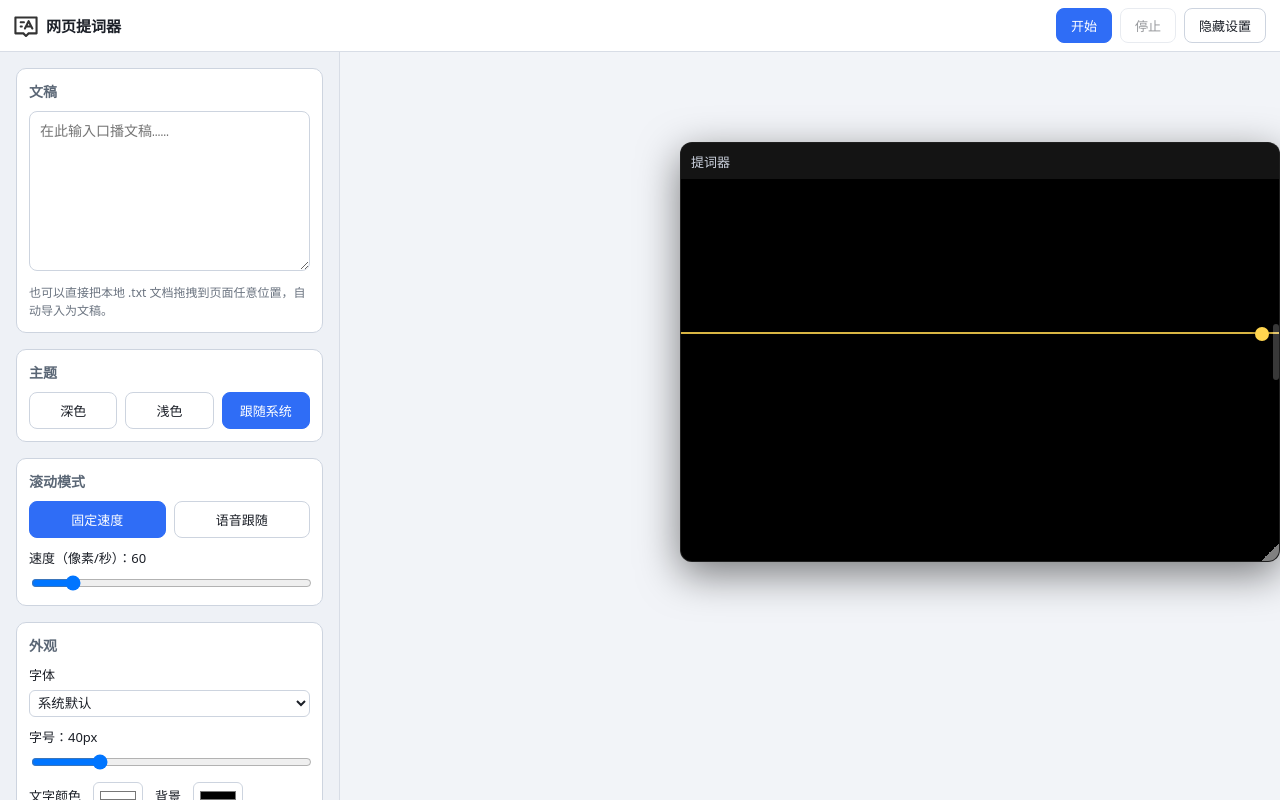
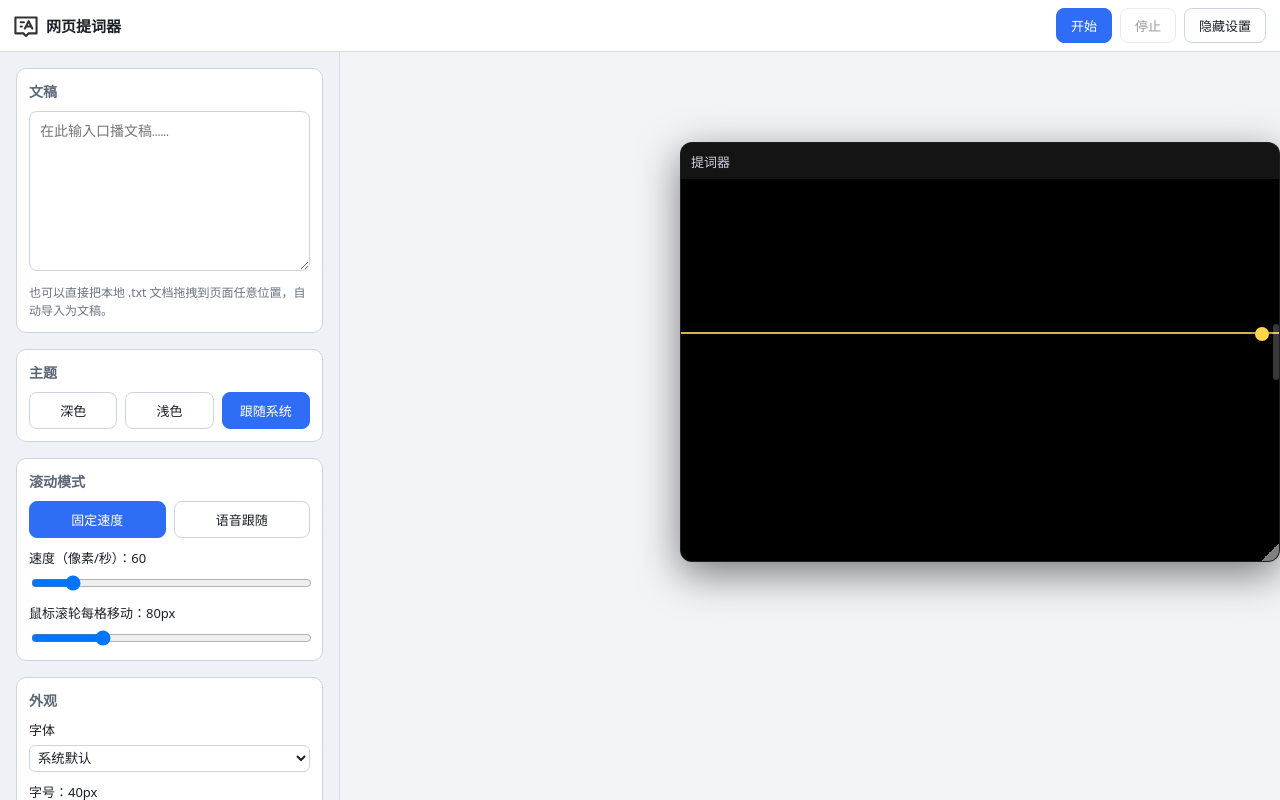
Before and after one commit to zhang-brook/web-teleprompter, a Vue app: page / in a window 1280 px wide. Built offline with nearby package versions, Linux system fonts and the light colour scheme.

Commit message:
feat: 支持在左侧配置鼠标滚轮每格文字移动距离
新增可持久化配置项 wheelStep（默认 80px），在滚动模式分区提供滑块，控制鼠标滚轮每格文字上/下移动的距离，两种滚动模式均生效。

Co-authored-by: CodeBuddy <codebuddy@tencent.com>

```diff
--- a/src/components/ControlPanel.vue
+++ b/src/components/ControlPanel.vue
@@ -113,6 +113,11 @@ function onImportFile(e: Event) {
         语音跟随：说出文稿内容，文字会自动滚到当前读到/说到的位置并居中。<br />
         已自动处理停顿气口与换种表述；可用鼠标滚轮在滚动时上下微调（偏移保持）。
       </p>
+
+      <div class="field">
+        <label>鼠标滚轮每格移动：{{ state.wheelStep }}px</label>
+        <input type="range" min="10" max="300" step="5" v-model.number="state.wheelStep" />
+      </div>
     </section>
 
     <section class="sec">
--- a/src/store.ts
+++ b/src/store.ts
@@ -42,6 +42,9 @@ function makeDefaults() {
 
     // 固定速度（像素/秒）
     speed: 60,
+
+    // 鼠标滚轮每格文字上/下移动的距离（像素），避免一滚就飞很远找不到位置
+    wheelStep: 80,
 
     // 外观
     fontSize: 40,
@@ -92,6 +95,7 @@ export const usable: (keyof typeof state)[] = [
   'script',
   'mode',
   'speed',
+  'wheelStep',
   'fontSize',
   'fontFamily',
   'color',
```
